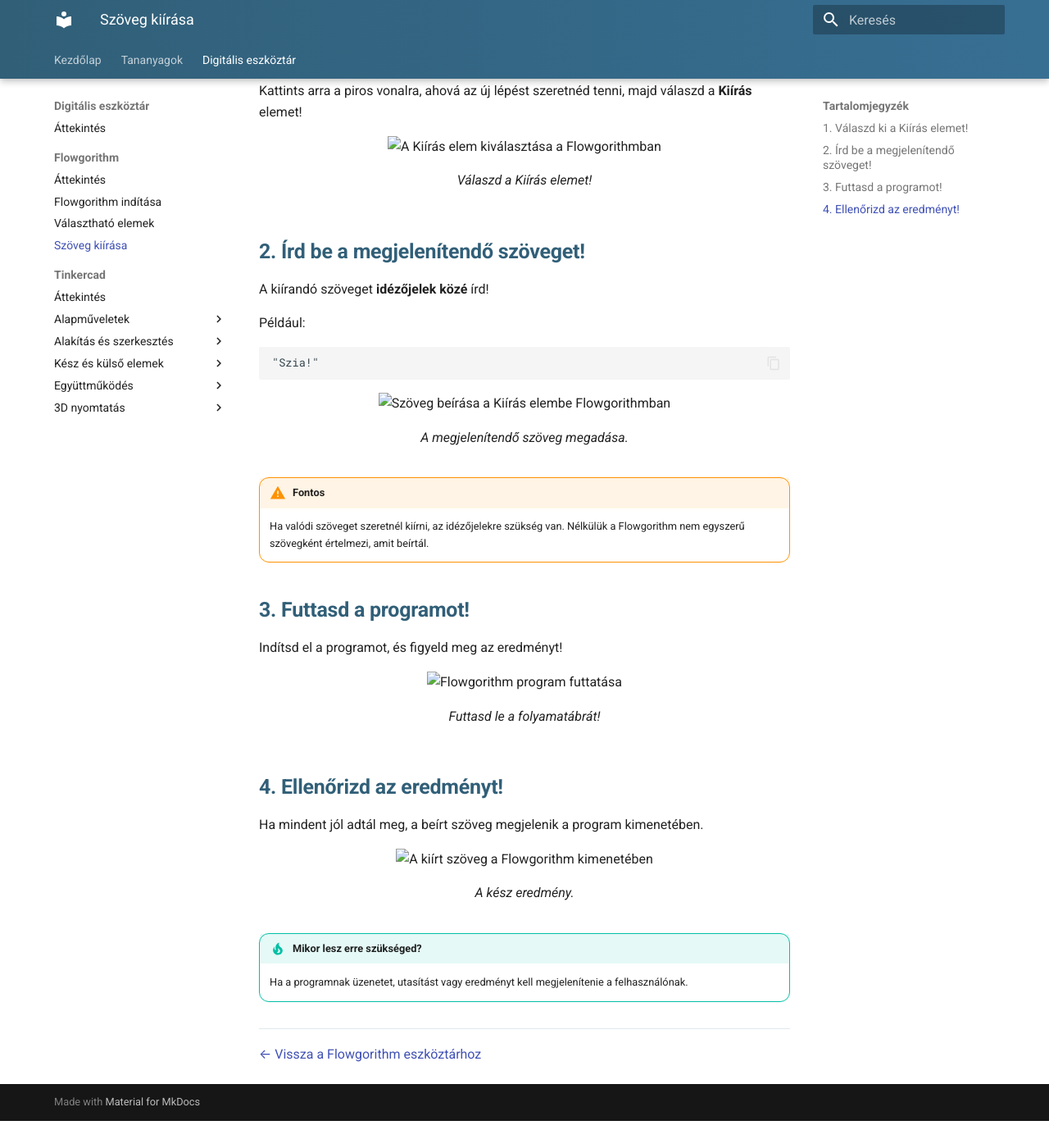
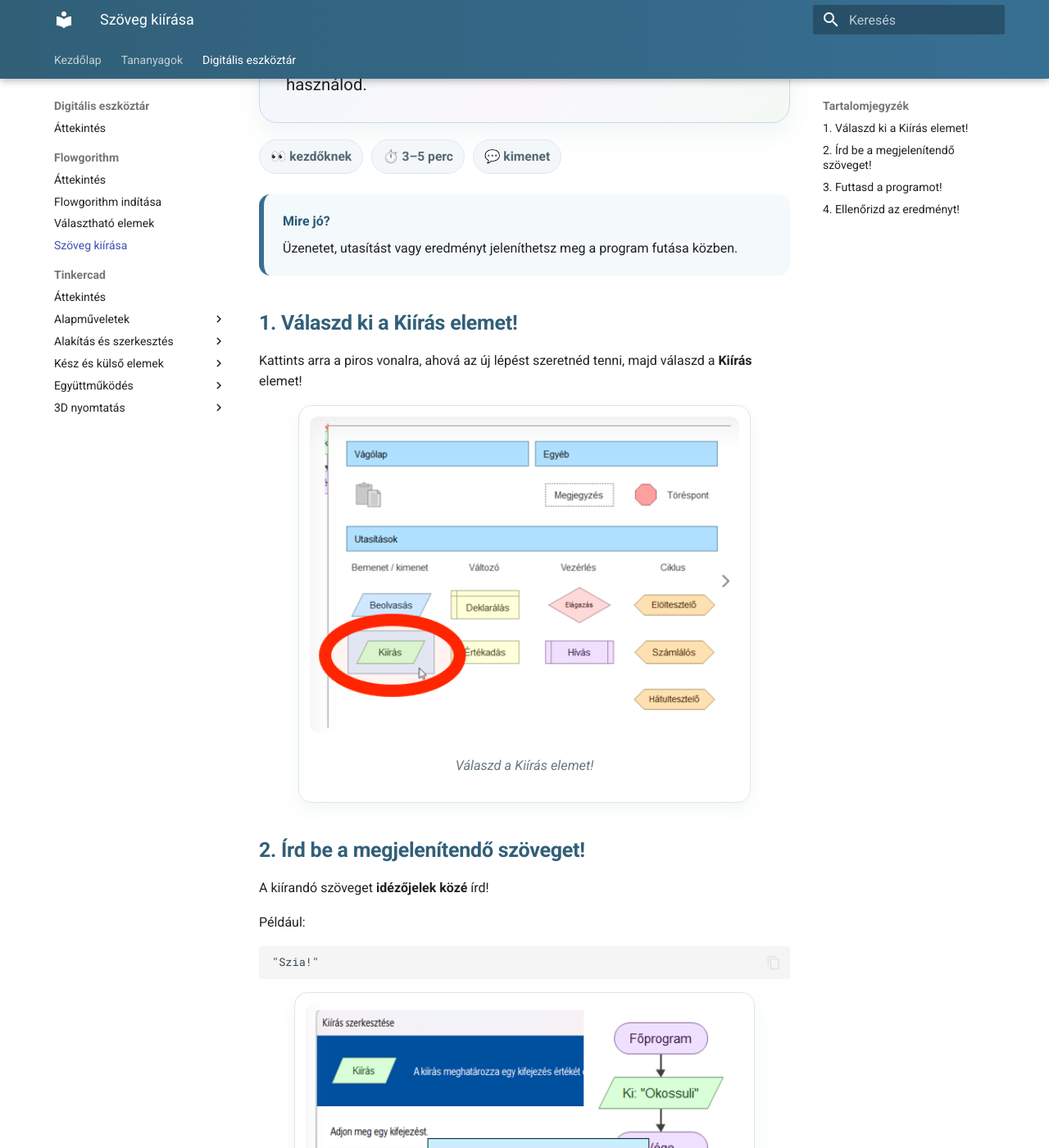
Before and after one commit to bsuszter/digitalis-eszkoztar, an MkDocs documentation site: the page built from docs/eszkoztar/flowgorithm/szoveg-kiirasa.md, in a window 1280 px wide and 1400 px high, scrolled down 384 px. Shown: the whole window at 82% size. Built offline with MkDocs 1.6.1 and Material for MkDocs 9.7.7, drawn with Linux system fonts in a browser that asks for light colours; before the commit the page ends 1751 px from its top, so only the background shows below that; some of the changed text lies outside the part shown.

Commit message:
Flowgorithm szöveg kiírás oldal dizájn és képek javítása

````diff
--- a/docs/eszkoztar/flowgorithm/szoveg-kiirasa.md
+++ b/docs/eszkoztar/flowgorithm/szoveg-kiirasa.md
@@ -1,16 +1,31 @@
 # 💬 Szöveg kiírása
+
+<div class="article-hero">
+  <div>
+    <span class="article-kicker">FLOWGORITHM · KIMENET</span>
+    <h2>Szöveg kiírása</h2>
+    <p>Ha azt szeretnéd, hogy a program valamilyen üzenetet jelenítsen meg, a <strong>Kiírás</strong> elemet használod.</p>
+  </div>
+  <div class="article-hero__icon">💬</div>
+</div>
+
+<div class="article-meta">
+  <span>👀 kezdőknek</span>
+  <span>⏱️ 3–5 perc</span>
+  <span>💬 kimenet</span>
+</div>
 
 <div class="article-intro">
   <strong>Mire jó?</strong>
-  <span>Ha azt szeretnéd, hogy a program valamilyen üzenetet jelenítsen meg, a <strong>Kiírás</strong> elemet használod.</span>
+  <span>Üzenetet, utasítást vagy eredményt jeleníthetsz meg a program futása közben.</span>
 </div>
 
 ## 1. Válaszd ki a Kiírás elemet!
 
 Kattints arra a piros vonalra, ahová az új lépést szeretnéd tenni, majd válaszd a **Kiírás** elemet!
 
-<figure class="article-figure">
-  <img src="../../images/eszkoztar/flowgorithm/flowgorithm-szoveg-kiirasa-01-elem-kivalasztasa.png" alt="A Kiírás elem kiválasztása a Flowgorithmban">
+<figure class="tool-figure tool-figure--wide">
+  <img src="../../../images/eszkoztar/flowgorithm/flowgorithm-szoveg-kiirasa-01-elem-kivalasztasa.png" alt="A Kiírás elem kiválasztása a Flowgorithmban">
   <figcaption>Válaszd a Kiírás elemet!</figcaption>
 </figure>
 
@@ -24,8 +39,8 @@ Például:
 "Szia!"
 ```
 
-<figure class="article-figure">
-  <img src="../../images/eszkoztar/flowgorithm/flowgorithm-szoveg-kiirasa-02-szoveg-beirasa.png" alt="Szöveg beírása a Kiírás elembe Flowgorithmban">
+<figure class="tool-figure tool-figure--wide">
+  <img src="../../../images/eszkoztar/flowgorithm/flowgorithm-szoveg-kiirasa-02-szoveg-beirasa.png" alt="Szöveg beírása a Kiírás elembe Flowgorithmban">
   <figcaption>A megjelenítendő szöveg megadása.</figcaption>
 </figure>
 
@@ -36,8 +51,8 @@ Például:
 
 Indítsd el a programot, és figyeld meg az eredményt!
 
-<figure class="article-figure">
-  <img src="../../images/eszkoztar/flowgorithm/flowgorithm-szoveg-kiirasa-03-futtatas.png" alt="Flowgorithm program futtatása">
+<figure class="tool-figure tool-figure--medium">
+  <img src="../../../images/eszkoztar/flowgorithm/flowgorithm-szoveg-kiirasa-03-futtatas.png" alt="Flowgorithm program futtatása">
   <figcaption>Futtasd le a folyamatábrát!</figcaption>
 </figure>
 
@@ -45,12 +60,12 @@ Indítsd el a programot, és figyeld meg az eredményt!
 
 Ha mindent jól adtál meg, a beírt szöveg megjelenik a program kimenetében.
 
-<figure class="article-figure">
-  <img src="../../images/eszkoztar/flowgorithm/flowgorithm-szoveg-kiirasa-04-kesz-pelda.png" alt="A kiírt szöveg a Flowgorithm kimenetében">
+<figure class="tool-figure tool-figure--medium">
+  <img src="../../../images/eszkoztar/flowgorithm/flowgorithm-szoveg-kiirasa-04-kesz-pelda.png" alt="A kiírt szöveg a Flowgorithm kimenetében">
   <figcaption>A kész eredmény.</figcaption>
 </figure>
 
-!!! tip "Mikor lesz erre szükséged?"
-    Ha a programnak üzenetet, utasítást vagy eredményt kell megjelenítenie a felhasználónak.
+!!! tip "Ezt figyeld meg!"
+    A **Kiírás** elem csak megjelenít valamit. Ha azt szeretnéd, hogy a felhasználó írjon be adatot, ahhoz majd a **Beolvasás** elemre lesz szükséged.
 
 <div class="back-link"><a href="../">← Vissza a Flowgorithm eszköztárhoz</a></div>
````
